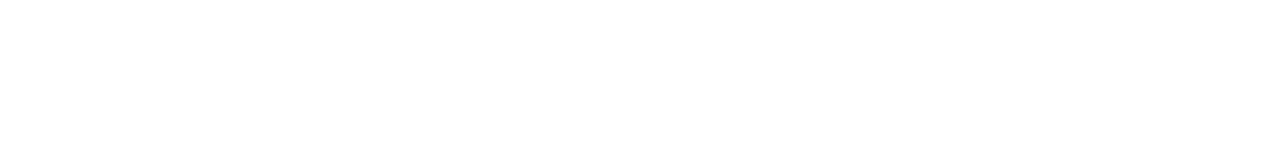
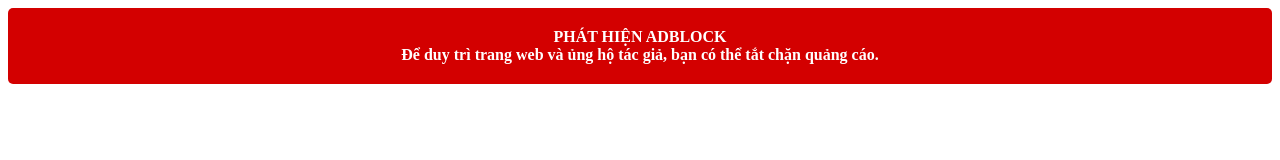
Before and after one commit to alinamikhail/alinamikhail.github.io, a plain HTML site: page index.html in a window 1280 px wide. Drawn offline with Linux system fonts and the light colour scheme.

Commit message:
Update index.html

```diff
--- a/index.html
+++ b/index.html
@@ -2,6 +2,38 @@
 <head>
      <script async src="https://pagead2.googlesyndication.com/pagead/js/adsbygoogle.js?client=ca-pub-1176898129958487"
      crossorigin="anonymous"></script>
+     <script src="/peel1.js" type="text/javascript"></script>
+<script type="text/javascript">
+
+</script>
+
+<style>
+#erbdFzNGKpCv {
+display: none;
+margin-bottom: 30px;
+padding: 20px 10px;
+background: #D30000;
+text-align: center;
+font-weight: bold;
+color: #fff;
+border-radius: 5px;
+}
+</style>
+
+<div id="erbdFzNGKpCv">
+  PHÁT HIỆN ADBLOCK<br>
+  Để duy trì trang web và ủng hộ tác giả, bạn có thể tắt chặn quảng cáo.
+</div>
+
+<script src="/peel1.js" type="text/javascript"></script>
+<script type="text/javascript">
+
+if(!document.getElementById('rzmwvyHCbhKf')){
+  document.getElementById('erbdFzNGKpCv').style.display='block';
+}
+
+</script>
+
 </head>
 <body>
 
```
